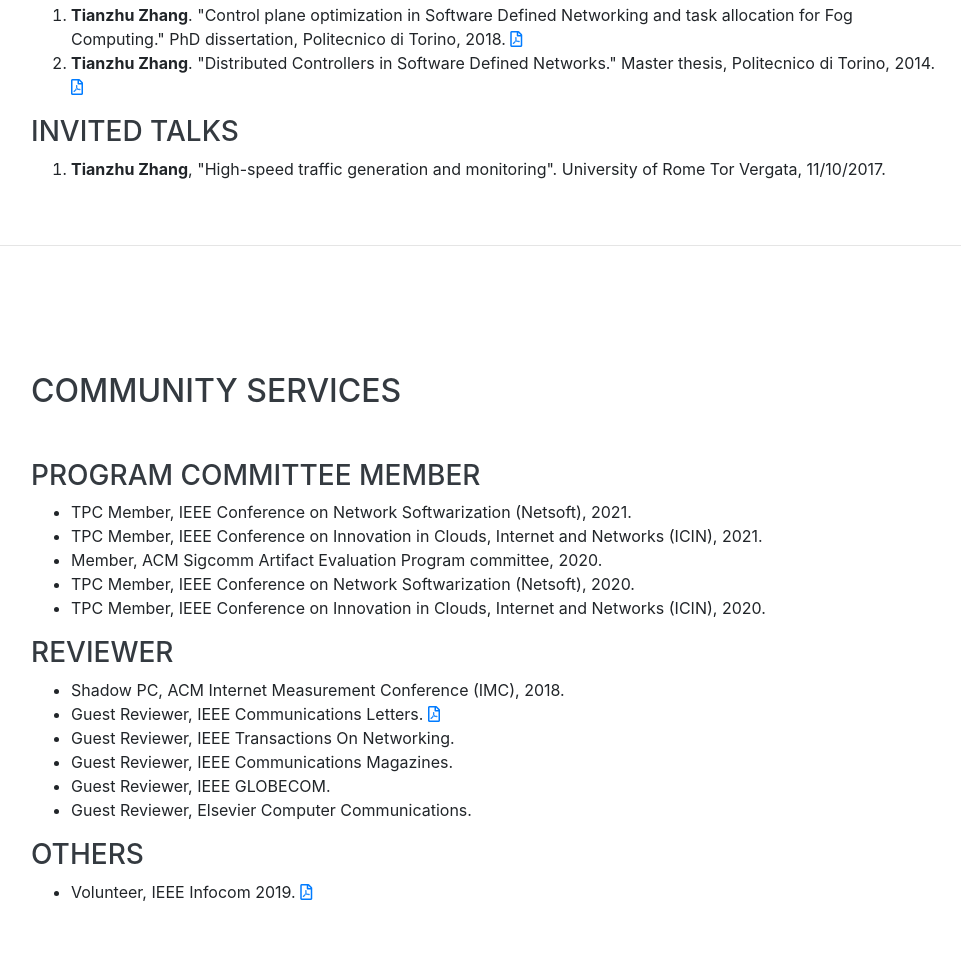
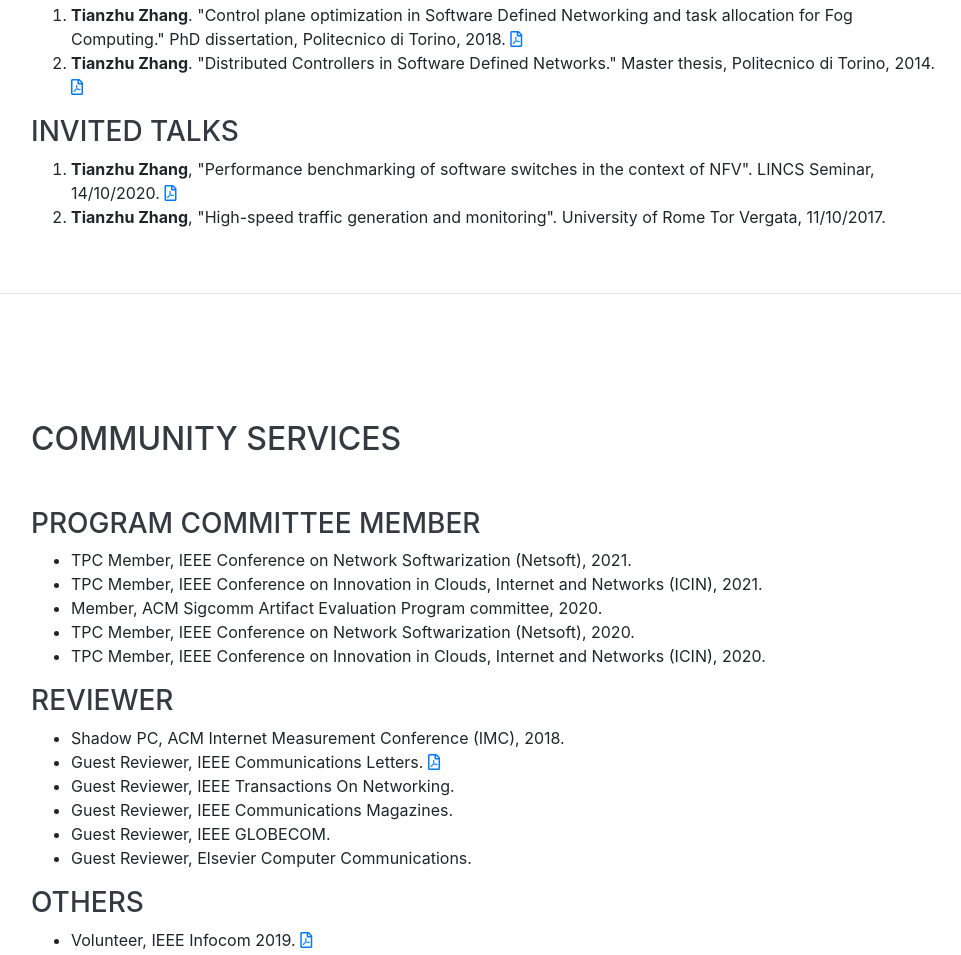
Before and after one commit to ztz1989/ztz1989.github.io, a website with bundled scripts: page index.html in a window 1280 px wide. Shown: the part 1899-2854 px from the top of the page, without its empty margins (289-1250 px from the left). Built offline with nearby package versions, Linux system fonts and the light colour scheme; a web font is replaced by a local one.

Commit message:
minor fix

```diff
--- a/index.html
+++ b/index.html
@@ -328,12 +328,20 @@ My research focused on Software Defined Networking (SDN), Network Function Virtu
       </a>
 	  </li>
 	  </ol>
+
       <h3>Invited talks</h3>
+
 	  <ol>
+	  <li>
+      <b>Tianzhu Zhang</b>, "Performance benchmarking of software switches in the context of NFV". LINCS Seminar, 14/10/2020.
+	  <a href="papers/performance_benchmarking.pdf" target="_blank">
+      	<i class="far fa-file-pdf"></i>
+      </a>
+	  </li>
+
 	  <li>
       <b>Tianzhu Zhang</b>, "High-speed traffic generation and monitoring". University of Rome Tor Vergata, 11/10/2017.
 	  </li>
-
 	  </ol>
 	  </div>
     </section>
```
Also changed, not shown: 2 other files.
